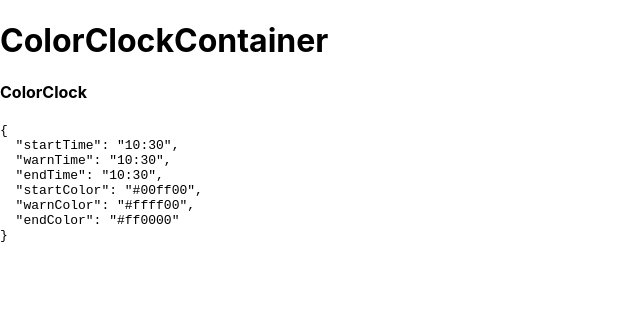
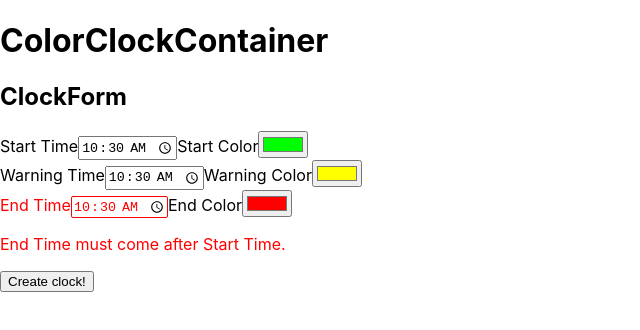
Before and after one commit to mmmaaatttttt/color-clock, a React (Create React App) app: page / in a window 1280 px wide. Both pictures are taken after typing "10:30", "10:30", "10:30" into the empty fields and a click on the input "Create clock!". Shown: the top 330 px of the page, without its empty margins (0-640 px from the left). Built offline with nearby package versions, Linux system fonts and the light colour scheme.

Commit message:
add example of error handling to ClockForm

```diff
--- /dev/null
+++ b/src/ClockForm.css
@@ -0,0 +1,9 @@
+.error .time,
+.error p {
+  color: red;
+}
+
+.error input.time {
+  border: 1px solid red;
+  border-radius: 2px;
+}
--- a/src/ClockForm.js
+++ b/src/ClockForm.js
@@ -1,4 +1,5 @@
 import React, { useState } from "react";
+import "./ClockForm.css";
 
 function ClockForm({ addData }) {
   const [formData, setFormData] = useState({
@@ -10,15 +11,31 @@ function ClockForm({ addData }) {
     endColor: "#ff0000"
   });
 
+  const [errors, setErrors] = useState({
+    startTime: "",
+    warnTime: "",
+    endTime: ""
+  });
+
   const handleChange = e => {
     const { name, value } = e.target;
+
     setFormData(oldData => ({ ...oldData, [name]: value }));
   };
 
   const handleSubmit = e => {
     e.preventDefault();
-    addData(formData);
-  }
+
+    // check that starTime < endTime
+    if (formData.endTime <= formData.startTime) {
+      setErrors(oldErrors => ({
+        ...oldErrors,
+        endTime: "End Time must come after Start Time."
+      }));
+    } else {
+      addData(formData);
+    }
+  };
 
   return (
     <div>
@@ -60,9 +77,10 @@ function ClockForm({ addData }) {
             onChange={handleChange}
           />
         </div>
-        <div>
-          <label htmlFor="endTime">End Time</label>
+        <div className={`${errors.endTime ? "error" : ""}`}>
+          <label htmlFor="endTime" className="time">End Time</label>
           <input
+            className="time"
             type="time"
             id="endTime"
             name="endTime"
@@ -77,6 +95,7 @@ function ClockForm({ addData }) {
             value={formData.endColor}
             onChange={handleChange}
           />
+          {errors.endTime && <p>{errors.endTime}</p>}
         </div>
         <input type="submit" value="Create clock!" />
       </form>
--- a/src/ColorClock.js
+++ b/src/ColorClock.js
@@ -1,12 +1,12 @@
 import React from "react";
 
-function ColorClock({clockData}) {
+function ColorClock({ clockData }) {
   return (
     <div>
       <h4>ColorClock</h4>
       <pre>{JSON.stringify(clockData, null, 2)}</pre>
     </div>
-  )
+  );
 }
 
 export default ColorClock;
```
